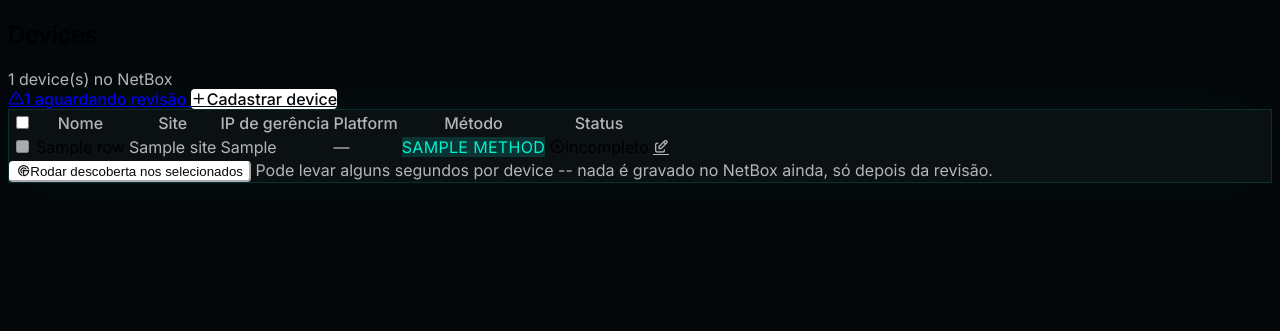
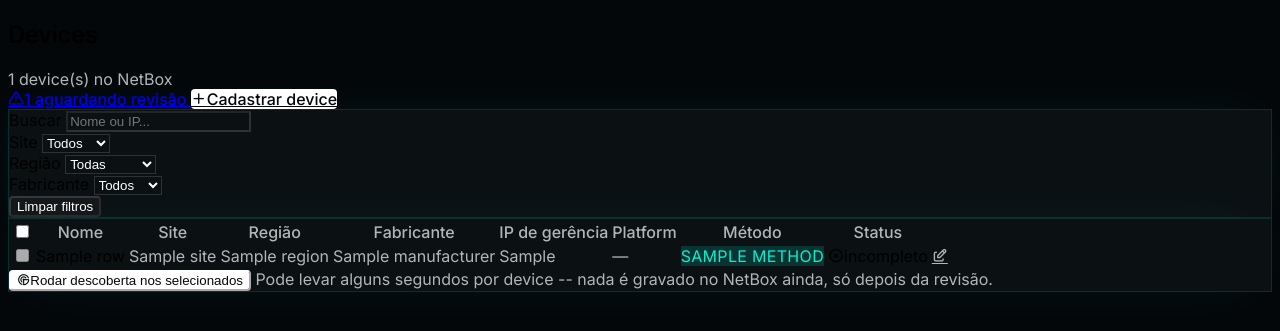
Before and after one commit to andersmonteiro/netbox-2.0, a Flask app: template discovery-ui/templates/dashboard.html in a window 1280 px wide. Shown: the part 29-360 px from the top of the page. Run offline with Flask 3, Linux system fonts and the light colour scheme; the template is opened without the code that fills it: most values are stand-ins (such as "Sample title", 1, 10 or a date in 2020); some libraries are stand-ins or nearby versions.

Commit message:
NetBox Oracle: corrige bug de contagem de revisão, UX da checkbox, adiciona filtros e busca

```diff
--- a/discovery-ui/app.py
+++ b/discovery-ui/app.py
@@ -63,11 +63,15 @@
 # tela de Configurações (/settings) sem precisar mexer no .env nem
 # reiniciar container -- útil porque o netbox-docker tem um bug
 # conhecido (netbox-community/netbox-docker#1647) onde o token real
-# gerado pelo NetBox às vezes não bate com o configurado. Guardamos em
-# discovery_output/oracle_settings.json, que já é um bind mount
-# persistente (mesma pasta usada como "caixa de entrada" de descobertas).
+# gerado pelo NetBox às vezes não bate com o configurado. Guardamos
+# dentro de uma SUBPASTA de discovery_output/ (que já é um bind mount
+# persistente) -- não pode ficar solto direto em discovery_output/,
+# porque dashboard() e review() fazem glob("*.json") ali pra contar/
+# listar descobertas pendentes, e glob não-recursivo ignora subpastas,
+# então isolar aqui evita o arquivo de config ser contado como se fosse
+# uma descoberta aguardando revisão.
 # --------------------------------------------------------------------
-SETTINGS_PATH = OUTPUT_DIR / "oracle_settings.json"
+SETTINGS_PATH = OUTPUT_DIR / "_oracle" / "settings.json"
 
 
 def load_settings():
@@ -84,7 +88,7 @@
 
 
 def save_settings(url, token):
-    OUTPUT_DIR.mkdir(exist_ok=True)
+    SETTINGS_PATH.parent.mkdir(parents=True, exist_ok=True)
     SETTINGS_PATH.write_text(
         json.dumps({"netbox_url": url, "netbox_token": token}, indent=2, ensure_ascii=False),
         encoding="utf-8",
@@ -219,10 +223,25 @@
         cf = d.custom_fields or {}
         method = cf.get("discovery_method")
         has_cred = bool(cf.get("discovery_username") and cf.get("discovery_password")) if method == "ssh" else bool(cf.get("discovery_snmp_community")) if method == "snmp" else False
+        site = str(d.site) if d.site else ""
+        region = ""
+        try:
+            if d.site and getattr(d.site, "region", None):
+                region = str(d.site.region)
+        except Exception:
+            region = ""
+        manufacturer = ""
+        try:
+            if d.device_type and getattr(d.device_type, "manufacturer", None):
+                manufacturer = str(d.device_type.manufacturer)
+        except Exception:
+            manufacturer = ""
         rows.append({
             "id": d.id,
             "name": d.name,
-            "site": str(d.site) if d.site else "",
+            "site": site,
+            "region": region,
+            "manufacturer": manufacturer,
             "primary_ip": str(d.primary_ip4).split("/")[0] if d.primary_ip4 else None,
             "platform": str(d.platform) if d.platform else None,
             "method": method,
@@ -232,7 +251,14 @@
 
     pending_count = len(list(OUTPUT_DIR.glob("*.json"))) if OUTPUT_DIR.exists() else 0
 
-    return render_template("dashboard.html", rows=rows, pending_count=pending_count)
+    filter_sites = sorted({r["site"] for r in rows if r["site"]})
+    filter_regions = sorted({r["region"] for r in rows if r["region"]})
+    filter_manufacturers = sorted({r["manufacturer"] for r in rows if r["manufacturer"]})
+
+    return render_template(
+        "dashboard.html", rows=rows, pending_count=pending_count,
+        filter_sites=filter_sites, filter_regions=filter_regions, filter_manufacturers=filter_manufacturers,
+    )
 
 
 # --------------------------------------------------------------------
--- a/discovery-ui/templates/dashboard.html
+++ b/discovery-ui/templates/dashboard.html
@@ -20,16 +20,55 @@
   </div>
 </div>
 
+{% if rows %}
+<div class="card mb-3">
+  <div class="card-body py-3">
+    <div class="row g-2 align-items-end">
+      <div class="col-md-4">
+        <label class="form-label mb-1">Buscar</label>
+        <input type="text" id="f-search" class="form-control" placeholder="Nome ou IP...">
+      </div>
+      <div class="col-md">
+        <label class="form-label mb-1">Site</label>
+        <select id="f-site" class="form-select">
+          <option value="">Todos</option>
+          {% for s in filter_sites %}<option value="{{ s }}">{{ s }}</option>{% endfor %}
+        </select>
+      </div>
+      <div class="col-md">
+        <label class="form-label mb-1">Região</label>
+        <select id="f-region" class="form-select">
+          <option value="">Todas</option>
+          {% for reg in filter_regions %}<option value="{{ reg }}">{{ reg }}</option>{% endfor %}
+        </select>
+      </div>
+      <div class="col-md">
+        <label class="form-label mb-1">Fabricante</label>
+        <select id="f-manufacturer" class="form-select">
+          <option value="">Todos</option>
+          {% for m in filter_manufacturers %}<option value="{{ m }}">{{ m }}</option>{% endfor %}
+        </select>
+      </div>
+      <div class="col-md-auto">
+        <button type="button" id="f-clear" class="btn btn-outline-secondary">Limpar filtros</button>
+      </div>
+    </div>
+  </div>
+</div>
+{% endif %}
+
 <div class="card">
   {% if rows %}
   <form method="post" action="{{ url_for('discover') }}">
     <div class="table-responsive">
-      <table class="table table-vcenter card-table">
+      <table class="table table-vcenter card-table" id="devices-table">
         <thead>
           <tr>
-            <th class="w-1"><input type="checkbox" class="form-check-input m-0" onclick="document.querySelectorAll('.dev-cb').forEach(c => c.checked = this.checked)"></th>
+            <th class="w-1"><input type="checkbox" class="form-check-input m-0" id="select-all-cb"></th>
             <th>Nome</th>
             <th>Site</th>
+            <th>Região</th>
+            <th>Fabricante</th>
             <th>IP de gerência</th>
             <th>Platform</th>
             <th>Método</th>
@@ -39,10 +78,23 @@
         </thead>
         <tbody>
           {% for r in rows %}
-          <tr>
-            <td><input type="checkbox" class="form-check-input m-0 dev-cb" name="device_ids" value="{{ r.id }}" {% if not r.ready %}disabled{% endif %}></td>
+          <tr
+            data-name="{{ r.name|lower }}"
+            data-ip="{{ (r.primary_ip or '')|lower }}"
+            data-site="{{ r.site }}"
+            data-region="{{ r.region }}"
+            data-manufacturer="{{ r.manufacturer }}"
+          >
+            <td>
+              <input
+                type="checkbox" class="form-check-input m-0 dev-cb" name="device_ids" value="{{ r.id }}"
+                {% if not r.ready %}disabled title="Configure o método de descoberta antes (clique no lápis pra editar)"{% endif %}
+              >
+            </td>
             <td class="fw-medium">{{ r.name }}</td>
             <td class="text-secondary">{{ r.site or "—" }}</td>
+            <td class="text-secondary">{{ r.region or "—" }}</td>
+            <td class="text-secondary">{{ r.manufacturer or "—" }}</td>
             <td class="text-secondary">{{ r.primary_ip or "—" }}</td>
             <td class="text-secondary">{{ r.platform or "—" }}</td>
             <td>
@@ -74,4 +126,54 @@
   </div>
   {% endif %}
 </div>
+
+{% if rows %}
+<script>
+(function () {
+  var table = document.getElementById('devices-table');
+  var rows = Array.prototype.slice.call(table.querySelectorAll('tbody tr'));
+  var search = document.getElementById('f-search');
+  var fSite = document.getElementById('f-site');
+  var fRegion = document.getElementById('f-region');
+  var fManufacturer = document.getElementById('f-manufacturer');
+  var clearBtn = document.getElementById('f-clear');
+  var selectAll = document.getElementById('select-all-cb');
+
+  function applyFilters() {
+    var q = search.value.trim().toLowerCase();
+    var site = fSite.value;
+    var region = fRegion.value;
+    var manufacturer = fManufacturer.value;
+    rows.forEach(function (tr) {
+      var matches =
+        (!q || tr.dataset.name.indexOf(q) !== -1 || tr.dataset.ip.indexOf(q) !== -1) &&
+        (!site || tr.dataset.site === site) &&
+        (!region || tr.dataset.region === region) &&
+        (!manufacturer || tr.dataset.manufacturer === manufacturer);
+      tr.style.display = matches ? '' : 'none';
+    });
+  }
+
+  search.addEventListener('input', applyFilters);
+  fSite.addEventListener('change', applyFilters);
+  fRegion.addEventListener('change', applyFilters);
+  fManufacturer.addEventListener('change', applyFilters);
+  clearBtn.addEventListener('click', function () {
+    search.value = '';
+    fSite.value = '';
+    fRegion.value = '';
+    fManufacturer.value = '';
+    applyFilters();
+  });
+
+  selectAll.addEventListener('change', function () {
+    rows.forEach(function (tr) {
+      if (tr.style.display === 'none') return;
+      var cb = tr.querySelector('.dev-cb:not(:disabled)');
+      if (cb) cb.checked = selectAll.checked;
+    });
+  });
+})();
+</script>
+{% endif %}
 {% endblock %}
```
